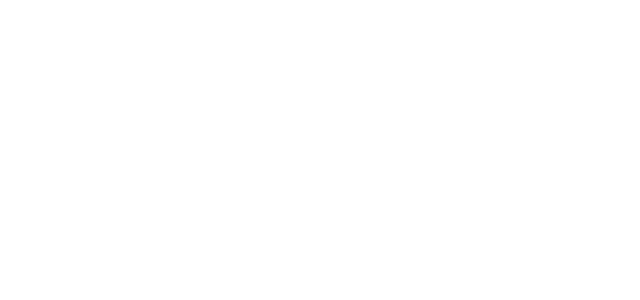
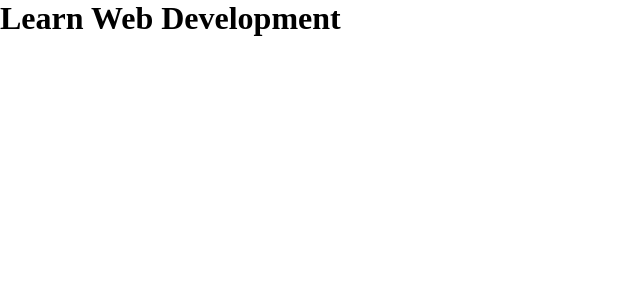
Before and after one commit to NicholasLupo/react-use-state, a React (Vite) app: page / in a window 1280 px wide. Shown: the top 300 px of the page, without its empty margins (0-640 px from the left). Built offline with nearby package versions, Linux system fonts and the light colour scheme.

Commit message:
add AppHeader and AppMain components

```diff
--- a/src/App.jsx
+++ b/src/App.jsx
@@ -1,10 +1,13 @@
 import { useState } from 'react'
+import AppHeader from './components/AppHeader'
+import AppMain from './components/AppMain'
 
 function App() {
 
   return (
     <>
-
+      <AppHeader />
+      <AppMain />
     </>
   )
 }
--- /dev/null
+++ b/src/components/AppHeader.jsx
@@ -0,0 +1,12 @@
+export default function AppHeader() {
+
+
+
+    return (
+
+        <header>
+            <h1> Learn Web Development </h1>
+        </header>
+
+    )
+}
--- /dev/null
+++ b/src/components/AppMain.jsx
@@ -0,0 +1,9 @@
+export default function AppMain() {
+
+
+    return (
+
+        <main></main>
+
+    )
+}
```
